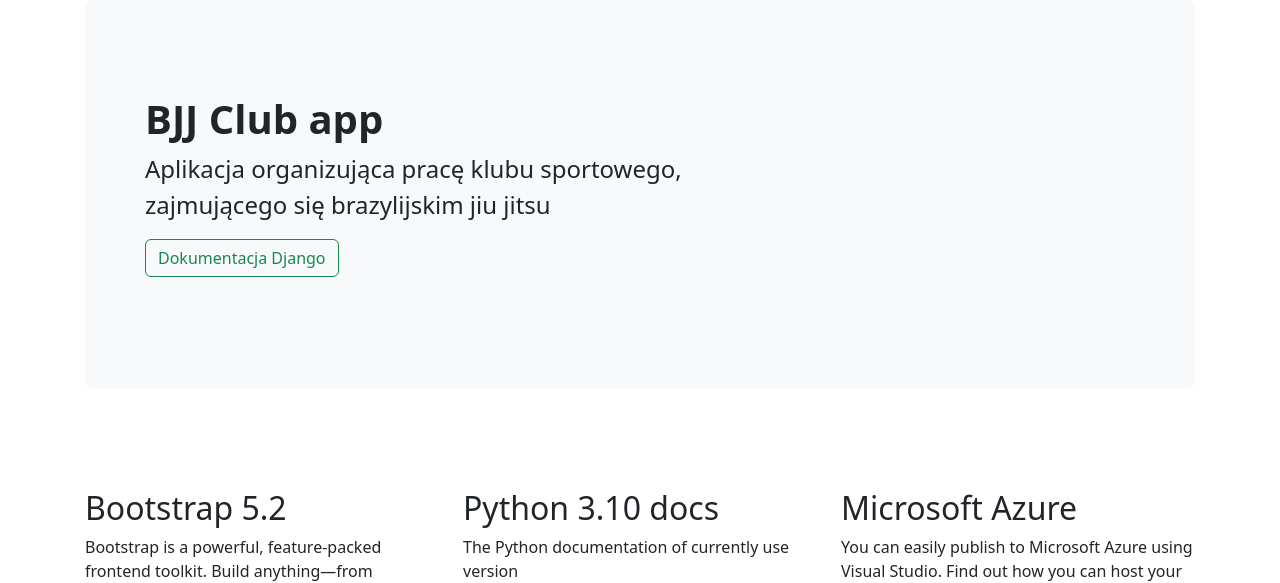
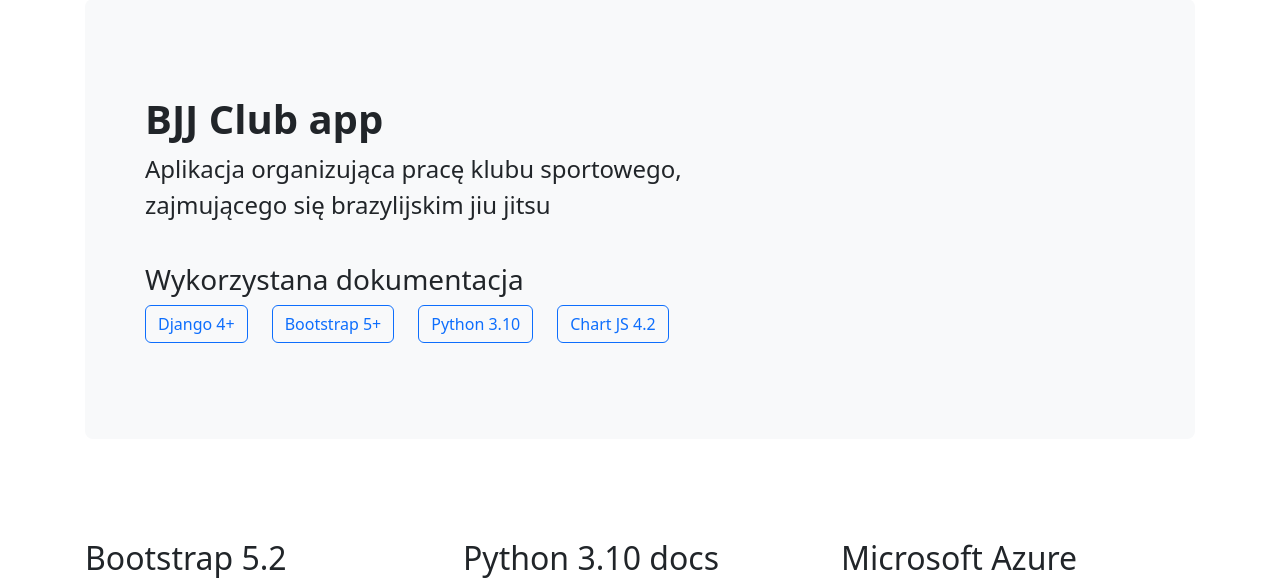
Before and after one commit to TomaszMeczkowski/tiny_bjj_club, a Django app: page / in a window 1280 px wide. Shown: the part 131-714 px from the top of the page. Run offline with Django 4.2, Linux system fonts and the light colour scheme; some libraries are stand-ins or nearby versions.

Commit message:
landing page updated

```diff
--- a/main/templates/index.html
+++ b/main/templates/index.html
@@ -7,53 +7,68 @@
     <div class="container-fluid py-5">
         <h1 class="display-6 fw-bold">BJJ Club app</h1>
         <p class="col-md-8 fs-4">Aplikacja organizująca pracę klubu sportowego, zajmującego się brazylijskim jiu jitsu</p>
-        <p><a href="https://www.djangoproject.com/" class="btn btn-outline-success">Dokumentacja Django</a></p>
-    </div>
-</div>
-
-
-{% if message != "" %}
-<script>
-        $(document).ready(function() {
-            $("#id_finder_modal").modal('show');
-        });
-</script>
-
-<div>
-    <div class="modal fade" id="id_finder_modal" tabindex="-1" aria-labelledby="id_finder_modal_label" aria-hidden="true">
-        <div class="modal-dialog modal-dialog-centered">
-            <div class="modal-content">
-
-                <div class="modal-header">
-                    <h1 class="modal-title fs-5" id="id_finder_modal_label">Panel logowania</h1>
-                </div>
-
-                <div class="modal-body" style="margin-top: 20px; margin-bottom: 20px;">
-
-                    <div style="text-align: center;">
-
-                        {% if message == "zalogowany" %}
-                        <h3>Zostałeś zalogowany</h3>
-                        {% endif %}
-
-                        {% if message == "wylogowany" %}
-                        <h3>Zostałeś wylogowany</h3>
-                        {% endif %}
-
-                    </div>
-
-                </div>
-
-                <div class="modal-footer">
-                    <button type="button" class="custom-grey" style="width: 100px;" data-bs-dismiss="modal">Zamknij</button>
-                </div>
-
+        <br>
+        <h3>Wykorzystana dokumentacja</h3>
+        <div class="row">
+            <div class="col-auto">
+                <a href="https://www.djangoproject.com/" class="btn btn-outline-primary">Django 4+</a>
+            </div>
+            <div class="col-auto">
+                <a href="https://getbootstrap.com/docs/5.2/getting-started/introduction/" class="btn btn-outline-primary">Bootstrap 5+</a>
+            </div>
+            <div class="col-auto">
+                <a href="https://docs.python.org/3.10/" class="btn btn-outline-primary">Python 3.10</a>
+            </div>
+            <div class="col-auto">
+                <a href="https://www.chartjs.org/docs/4.2.0/" class="btn btn-outline-primary">Chart JS 4.2</a>
             </div>
         </div>
     </div>
 </div>
 
-{% endif %}
+
+{#{% if message != "" %}#}
+{#<script>#}
+{#        $(document).ready(function() {#}
+{#            $("#id_finder_modal").modal('show');#}
+{#        });#}
+{#</script>#}
+
+{#<div>#}
+{#    <div class="modal fade" id="id_finder_modal" tabindex="-1" aria-labelledby="id_finder_modal_label" aria-hidden="true">#}
+{#        <div class="modal-dialog modal-dialog-centered">#}
+{#            <div class="modal-content">#}
+{##}
+{#                <div class="modal-header">#}
+{#                    <h1 class="modal-title fs-5" id="id_finder_modal_label">Panel logowania</h1>#}
+{#                </div>#}
+{##}
+{#                <div class="modal-body" style="margin-top: 20px; margin-bottom: 20px;">#}
+{##}
+{#                    <div style="text-align: center;">#}
+{##}
+{#                        {% if message == "zalogowany" %}#}
+{#                        <h3>Zostałeś zalogowany</h3>#}
+{#                        {% endif %}#}
+{##}
+{#                        {% if message == "wylogowany" %}#}
+{#                        <h3>Zostałeś wylogowany</h3>#}
+{#                        {% endif %}#}
+{##}
+{#                    </div>#}
+{##}
+{#                </div>#}
+{##}
+{#                <div class="modal-footer">#}
+{#                    <button type="button" class="custom-grey" style="width: 100px;" data-bs-dismiss="modal">Zamknij</button>#}
+{#                </div>#}
+{##}
+{#            </div>#}
+{#        </div>#}
+{#    </div>#}
+{#</div>#}
+{##}
+{#{% endif %}#}
 
 
 
```
